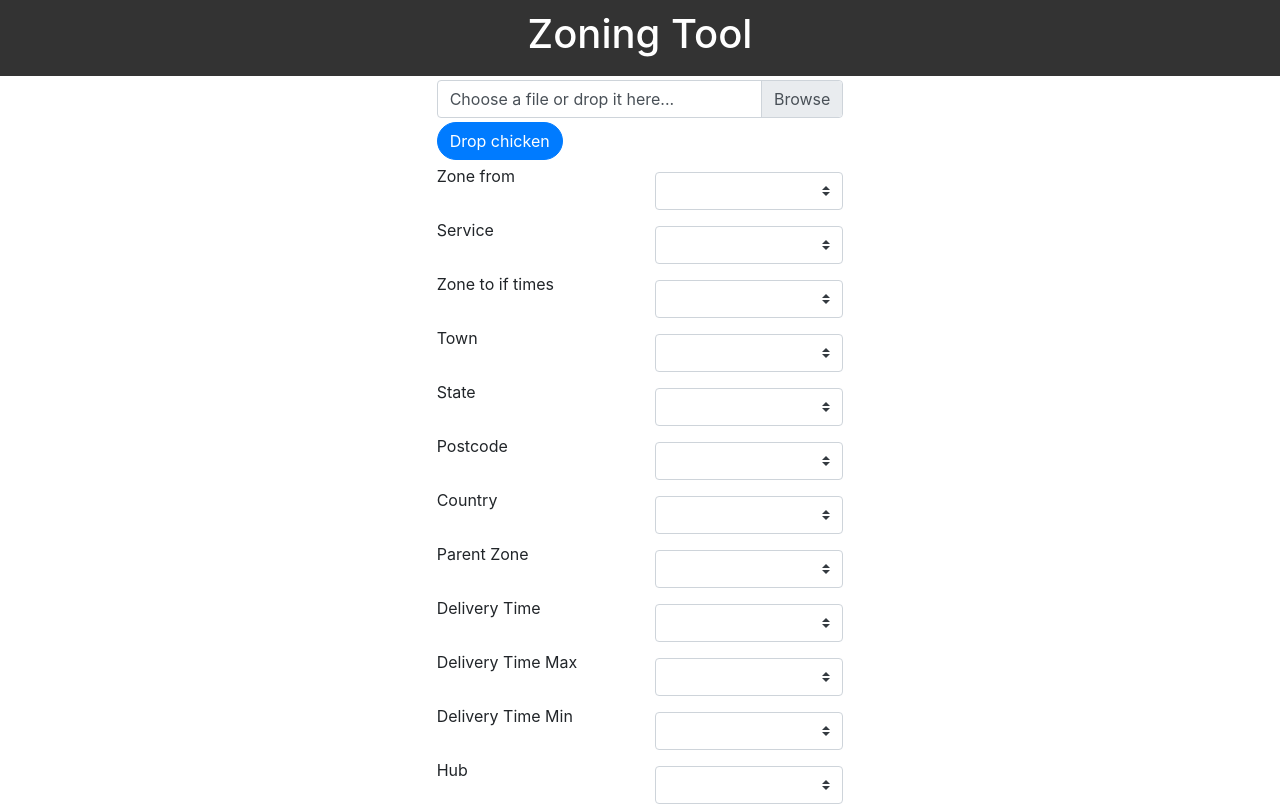
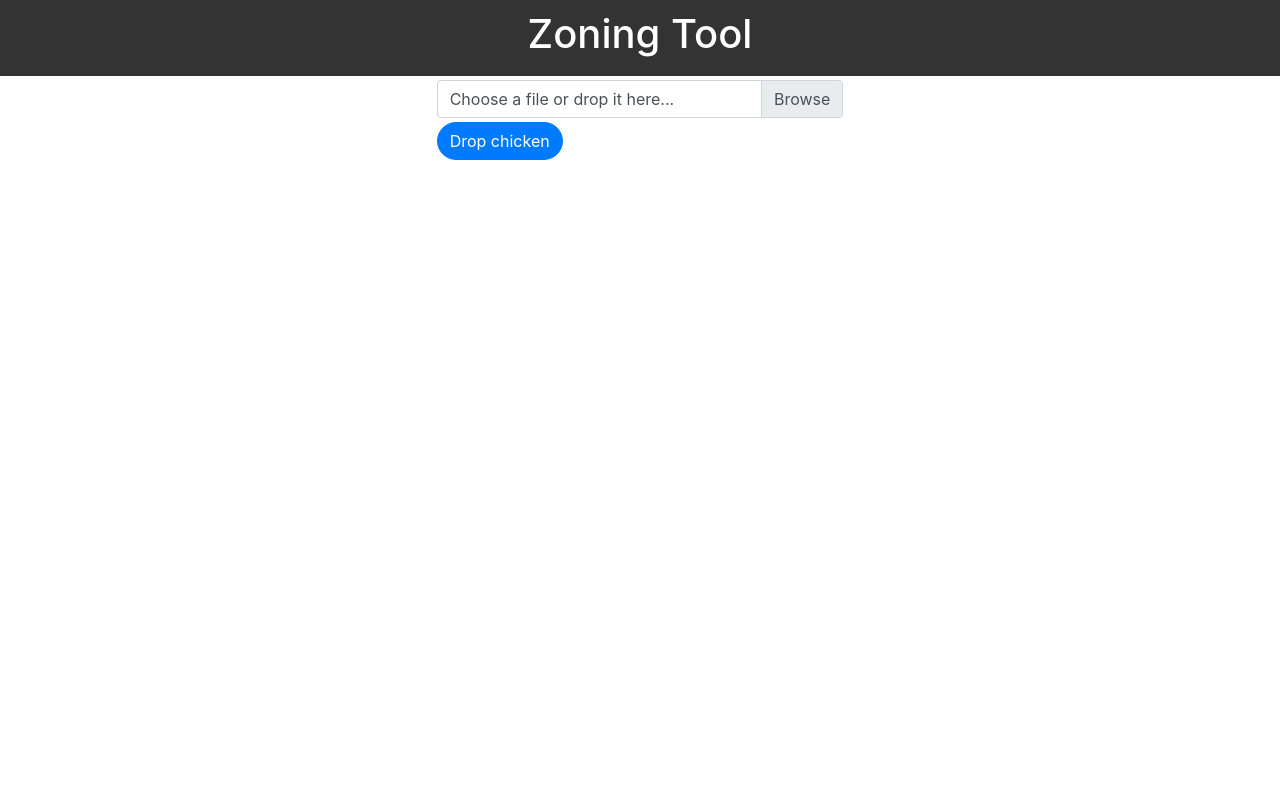
Before and after one commit to NickSolante/csvuploadvjs, a Vue app: page / in a window 1280 px wide. Built offline with nearby package versions, Linux system fonts and the light colour scheme.

Commit message:
commit this

```diff
--- a/src/core/Core.vue
+++ b/src/core/Core.vue
@@ -20,7 +20,6 @@
       <b-col>
         <CsvHeaders
           class="mx-auto mt"
-          :fields="dataSet"
           :csvfile="headerOnFiles"
         />
       </b-col>
@@ -46,6 +45,9 @@ export default {
       dataSet: [],
       headerOnFiles: []
     }
+  },
+  method (){
+
   }
 }
 </script>
--- a/src/core/CsvHeaders.vue
+++ b/src/core/CsvHeaders.vue
@@ -1,5 +1,5 @@
 <template>
-  <div v-if="headerVal !== []">
+  <div v-if="csvfile === []">
     <b-form>
       <b-row>
         <b-col>Zone from</b-col>
@@ -165,16 +165,11 @@
 </template>
 
 <script>
+
+import cloneDeep from 'lodash/cloneDeep'
 export default {
   props: {
-    // data from csv
-    fields: {
-      type: Array,
-      required: false,
-      default: () => {
-        return {};
-      }
-    },
+
     // fields for header
     csvfile: {
       type: Array,
@@ -196,13 +191,14 @@ export default {
       newVal ? this.cloneCopy() : console.log("no new val");
     },
     csvfile: function(headerVal) {
-      console.table(headerVal);
+      console.log(headerVal)
+      this.newVal = cloneCopy(headerVal)
+
     }
   },
   methods: {
-    cloneCopy() {
-      const dataCopy = JSON.parse(JSON.stringify(this.fields));
-      const headerCopy = JSON.parse(JSON.stringify(this.csvfile));
+    cloneCopy(csvHeader) {
+     return cloneDeep(csvHeader)
     }
   }
 };
```
Also changed, not shown: 1 other file (tests, documents, lock files or other folders).
